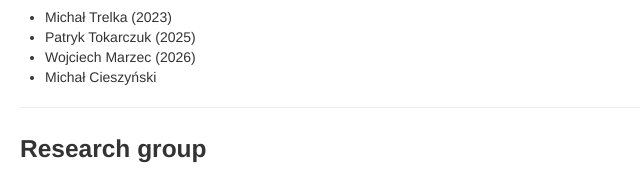
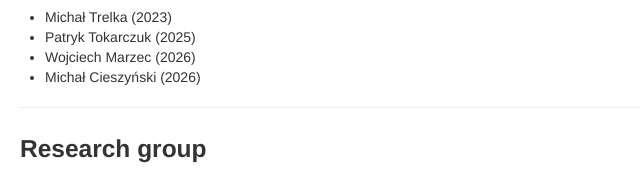
Before and after one commit to kmazowiecka/kmazowiecka.github.io, a plain HTML site: page students.html in a window 1280 px wide. Shown: the part 413-589 px from the top of the page, 0-640 px from the left. Drawn offline with nearby package versions, Linux system fonts and the light colour scheme.

Commit message:
Update students.html

```diff
--- a/students.html
+++ b/students.html
@@ -69,7 +69,7 @@ body {
 				<li>Michał Trelka (2023)</li>
 				<li>Patryk Tokarczuk (2025)</li>
 				<li>Wojciech Marzec (2026)</li>
-				<li>Michał Cieszyński</li>
+				<li>Michał Cieszyński (2026)</li>
 			</ul>
 
 			<hr>
```
